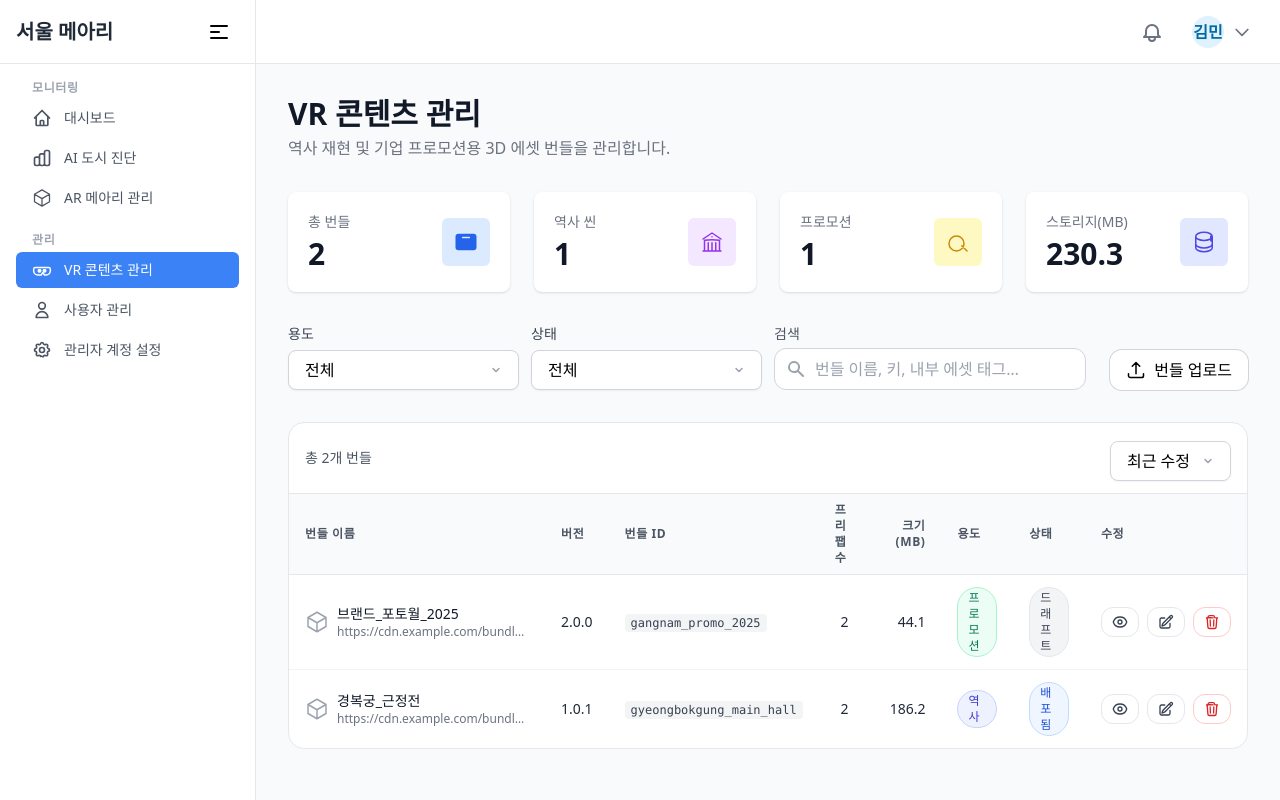
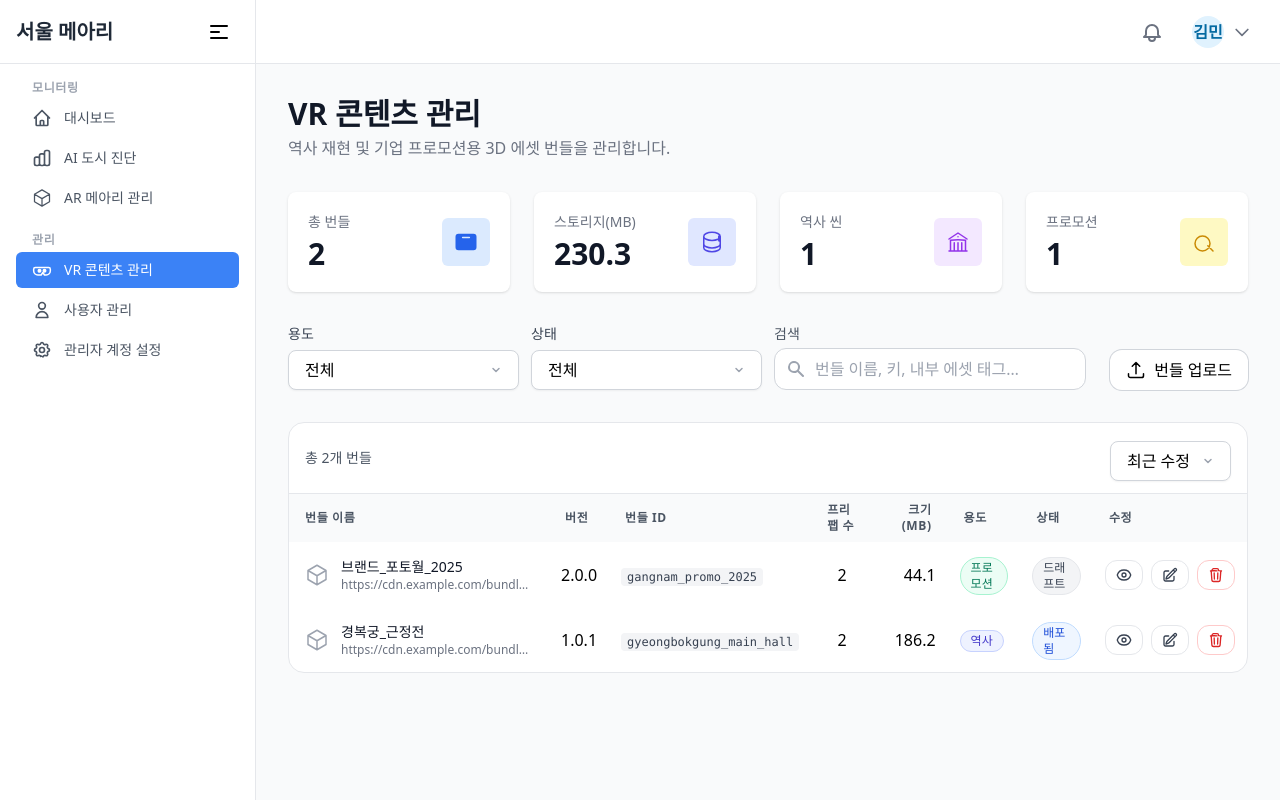
Before and after one commit to Seoul-Meari/Seoul_Meari_manage_Client, a React (Vite) app: page /vr-contents in a window 1280 px wide. Built offline with nearby package versions, Linux system fonts and the light colour scheme.

Commit message:
feat: content page responsive

```diff
--- a/src/components/layout/MainLayout.tsx
+++ b/src/components/layout/MainLayout.tsx
@@ -4,12 +4,12 @@ import Header from './Header';
 
 const MainLayout = () => {
   return (
-    <div className="flex h-screen bg-gray-50 overflow-hidden">
+    <div className="flex h-screen bg-gray-50">
       <Sidebar />
 
       <div className="flex-1 flex flex-col">
         <Header />
-        <main className="flex-1 p-6 lg:p-8 overflow-y-auto">
+        <main className="flex-1 p-6 lg:p-8 overflow-y-auto bg-gray-50">
           <Outlet />
         </main>
       </div>
--- a/src/features/vr-contents/components/AssetTable.tsx
+++ b/src/features/vr-contents/components/AssetTable.tsx
@@ -1,37 +1,122 @@
-import React from 'react';
-import { IconButton } from '@/components/common/IconButton';
-import { Select } from '@/components/common/Select';
-import { AssetBundle, AssetStatus, AssetUsage } from '@/features/vr-contents/types';
-import { CubeIcon, EyeIcon, PencilIcon, TrashIcon } from '@/components/common/Icon';
+import React from "react";
+import { IconButton } from "@/components/common/IconButton";
+import { Select } from "@/components/common/Select";
+import {
+  AssetBundle,
+  AssetStatus,
+  AssetUsage,
+} from "@/features/vr-contents/types";
+import {
+  CubeIcon,
+  EyeIcon,
+  PencilIcon,
+  TrashIcon,
+} from "@/components/common/Icon";
 
-// --- Table-specific UI Components ---
-const Th: React.FC<React.PropsWithChildren<{ className?: string }>> = ({ children, className }) => (<th className={`px-4 py-2 text-left text-xs font-semibold uppercase tracking-wider text-gray-600 ${className ?? ""}`}>{children}</th>);
-const Td: React.FC<React.PropsWithChildren<{ className?: string }>> = ({ children, className }) => (<td className={`px-4 py-3 text-sm text-gray-800 ${className ?? ""}`}>{children}</td>);
+// --- Table-specific UI Components (Originals - no changes needed) ---
+const Th: React.FC<React.PropsWithChildren<{ className?: string }>> = ({
+  children,
+  className,
+}) => (
+  <th
+    className={`px-4 py-2 text-left text-xs font-semibold uppercase tracking-wider text-gray-600 ${
+      className ?? ""
+    }`}
+  >
+    {children}
+  </th>
+);
+const Td: React.FC<React.PropsWithChildren<{ className?: string }>> = ({
+  children,
+  className,
+}) => (
+  <td className={`px-4 py-3 text-sm text-gray-800 ${className ?? ""}`}>
+    {children}
+  </td>
+);
 
-const UsageBadge: React.FC<{ usage: AssetUsage }> = ({ usage }) => { const map = { historical: { label: "역사", cls: "bg-indigo-50 text-indigo-700 border-indigo-200" }, promo: { label: "프로모션", cls: "bg-emerald-50 text-emerald-700 border-emerald-200" }, both: { label: "둘 다", cls: "bg-amber-50 text-amber-700 border-amber-200" } }; return <span className={`inline-flex items-center rounded-full border px-2.5 py-0.5 text-xs ${map[usage].cls}`}>{map[usage].label}</span>; };
-const StatusBadge: React.FC<{ status: AssetStatus }> = ({ status }) => { const map = { draft: { label: "드래프트", cls: "bg-gray-100 text-gray-700 border-gray-200" }, published: { label: "배포됨", cls: "bg-blue-50 text-blue-700 border-blue-200" }, archived: { label: "보관됨", cls: "bg-zinc-100 text-zinc-600 border-zinc-200" } }; return <span className={`inline-flex items-center rounded-full border px-2.5 py-0.5 text-xs ${map[status].cls}`}>{map[status].label}</span>; };
+const UsageBadge: React.FC<{ usage: AssetUsage }> = ({ usage }) => {
+  const map = {
+    historical: {
+      label: "역사",
+      cls: "bg-indigo-50 text-indigo-700 border-indigo-200",
+    },
+    promo: {
+      label: "프로모션",
+      cls: "bg-emerald-50 text-emerald-700 border-emerald-200",
+    },
+    both: {
+      label: "둘 다",
+      cls: "bg-amber-50 text-amber-700 border-amber-200",
+    },
+  };
+  return (
+    <span
+      className={`inline-flex items-center rounded-full border px-2.5 py-0.5 text-xs ${map[usage].cls}`}
+    >
+      {map[usage].label}
+    </span>
+  );
+};
+const StatusBadge: React.FC<{ status: AssetStatus }> = ({ status }) => {
+  const map = {
+    draft: {
+      label: "드래프트",
+      cls: "bg-gray-100 text-gray-700 border-gray-200",
+    },
+    published: {
+      label: "배포됨",
+      cls: "bg-blue-50 text-blue-700 border-blue-200",
+    },
+    archived: {
+      label: "보관됨",
+      cls: "bg-zinc-100 text-zinc-600 border-zinc-200",
+    },
+  };
+  return (
+    <span
+      className={`inline-flex items-center rounded-full border px-2.5 py-0.5 text-xs ${map[status].cls}`}
+    >
+      {map[status].label}
+    </span>
+  );
+};
 
-// --- Main Component ---
+// --- Main Component (Refactored for Responsiveness) ---
 interface BundleTableProps {
   bundles: AssetBundle[];
-  sortBy: 'recent' | 'size' | 'name';
-  onSortChange: (value: 'recent' | 'size' | 'name') => void;
+  sortBy: "recent" | "size" | "name";
+  onSortChange: (value: "recent" | "size" | "name") => void;
   onPreview: (bundle: AssetBundle) => void;
   onEdit: (bundle: AssetBundle) => void;
   onDelete: (bundle: AssetBundle) => void;
 }
 
-const BundleTable: React.FC<BundleTableProps> = ({ bundles, sortBy, onSortChange, onPreview, onEdit, onDelete }) => {
+const BundleTable: React.FC<BundleTableProps> = ({
+  bundles,
+  sortBy,
+  onSortChange,
+  onPreview,
+  onEdit,
+  onDelete,
+}) => {
   return (
-    <div className="overflow-hidden rounded-2xl border border-gray-200 bg-white">
+    <div className="overflow-x-auto rounded-2xl border border-gray-200 bg-white">
       <div className="flex items-center justify-between border-b border-gray-200 px-4 py-3">
         <div className="text-sm text-gray-600">총 {bundles.length}개 번들</div>
-        <Select value={sortBy} onChange={(v) => onSortChange(v as any)} options={[{ value: "recent", label: "최근 수정" }, { value: "size", label: "용량" }, { value: "name", label: "이름" }]} />
+        <Select
+          value={sortBy}
+          onChange={(v) => onSortChange(v as any)}
+          options={[
+            { value: "recent", label: "최근 수정" },
+            { value: "size", label: "용량" },
+            { value: "name", label: "이름" },
+          ]}
+        />
       </div>
 
-      <div className="overflow-x-auto">
-        <table className="min-w-full divide-y divide-gray-200">
-          <thead className="bg-gray-50">
+      <table className="min-w-full divide-y divide-gray-200 md:divide-y-0">
+        <thead className="hidden bg-gray-50 md:table-header-group">
           <tr>
             <Th>번들 이름</Th>
             <Th>버전</Th>
@@ -43,39 +128,106 @@ const BundleTable: React.FC<BundleTableProps> = ({ bundles, sortBy, onSortChange
             <Th>수정</Th>
           </tr>
         </thead>
-          <tbody className="divide-y divide-gray-100">
+        <tbody className="block md:table-row-group">
           {bundles.map((bundle) => (
-              <tr key={bundle.bundleId} className="hover:bg-gray-50">
-                <Td>
-                  <div className="flex items-center gap-2">
+            <tr
+              key={bundle.bundleId}
+              className="block border-b hover:bg-gray-50 md:table-row md:border-b-0"
+            >
+              {/* Main "Card" Title */}
+              <Td className="pt-4 md:pt-3">
+                <div className="flex items-center gap-3">
                   <CubeIcon />
                   <div>
-                      <div className="font-medium text-gray-900">{bundle.name}</div>
-                      <div className="max-w-48 truncate text-xs text-gray-500" title={bundle.bundleUrl}>
+                    <div className="font-bold text-gray-900 md:font-medium">
+                      {bundle.name}
+                    </div>
+                    <div
+                      className="max-w-48 truncate text-xs text-gray-500"
+                      title={bundle.bundleUrl}
+                    >
                       {bundle.bundleUrl}
                     </div>
                   </div>
                 </div>
               </Td>
-                <Td>{bundle.version}</Td>
-                <Td><code className="rounded bg-gray-100 px-1.5 py-0.5 text-xs text-gray-700">{bundle.bundleId}</code></Td>
-                <Td className="text-center">{bundle.prefabs.length}</Td>
-                <Td className="text-right tabular-nums">{bundle.totalSizeMB.toFixed(1)}</Td>
-                <Td><UsageBadge usage={bundle.usage} /></Td>
-                <Td><StatusBadge status={bundle.status} /></Td>
-                <Td>
-                  <div className="flex items-center gap-2">
-                    <IconButton title="미리보기" onClick={() => onPreview(bundle)}><EyeIcon /></IconButton>
-                    <IconButton title="메타편집" onClick={() => onEdit(bundle)}><PencilIcon /></IconButton>
-                    <IconButton title="삭제" danger onClick={() => onDelete(bundle)}><TrashIcon /></IconButton>
+
+              {/* Data cells with responsive labels */}
+              <td
+                data-label="버전"
+                className="block px-4 py-2 before:float-left before:font-bold before:content-[attr(data-label)] md:table-cell md:px-3 md:py-3 md:before:content-['']"
+              >
+                <div className="text-right md:text-left">{bundle.version}</div>
+              </td>
+              <td
+                data-label="번들 ID"
+                className="block px-4 py-2 before:float-left before:font-bold before:content-[attr(data-label)] md:table-cell md:px-3 md:py-3 md:before:content-['']"
+              >
+                <div className="text-right md:text-left">
+                  <code className="rounded bg-gray-100 px-1.5 py-0.5 text-xs text-gray-700">
+                    {bundle.bundleId}
+                  </code>
                 </div>
-                </Td>
+              </td>
+              <td
+                data-label="프리팹 수"
+                className="block px-4 py-2 before:float-left before:font-bold before:content-[attr(data-label)] md:table-cell md:px-3 md:py-3 md:before:content-['']"
+              >
+                <div className="text-right md:text-center">
+                  {bundle.prefabs.length}
+                </div>
+              </td>
+              <td
+                data-label="크기(MB)"
+                className="block px-4 py-2 before:float-left before:font-bold before:content-[attr(data-label)] md:table-cell md:px-3 md:py-3 md:before:content-['']"
+              >
+                <div className="text-right tabular-nums md:text-right">
+                  {bundle.totalSizeMB.toFixed(1)}
+                </div>
+              </td>
+              <td
+                data-label="용도"
+                className="block px-4 py-2 before:float-left before:font-bold before:content-[attr(data-label)] md:table-cell md:px-3 md:py-3 md:before:content-['']"
+              >
+                <div className="text-right md:text-left">
+                  <UsageBadge usage={bundle.usage} />
+                </div>
+              </td>
+              <td
+                data-label="상태"
+                className="block px-4 py-2 before:float-left before:font-bold before:content-[attr(data-label)] md:table-cell md:px-3 md:py-3 md:before:content-['']"
+              >
+                <div className="text-right md:text-left">
+                  <StatusBadge status={bundle.status} />
+                </div>
+              </td>
+
+              {/* Actions */}
+              <td className="block px-4 pb-4 pt-2 md:table-cell md:p-3">
+                <div className="flex items-center justify-end gap-2 md:justify-start">
+                  <IconButton
+                    title="미리보기"
+                    onClick={() => onPreview(bundle)}
+                  >
+                    <EyeIcon />
+                  </IconButton>
+                  <IconButton title="메타편집" onClick={() => onEdit(bundle)}>
+                    <PencilIcon />
+                  </IconButton>
+                  <IconButton
+                    title="삭제"
+                    danger
+                    onClick={() => onDelete(bundle)}
+                  >
+                    <TrashIcon />
+                  </IconButton>
+                </div>
+              </td>
             </tr>
           ))}
         </tbody>
       </table>
     </div>
-    </div>
   );
 };
 
--- a/src/features/vr-contents/hooks/useAssetsStats.ts
+++ b/src/features/vr-contents/hooks/useAssetsStats.ts
@@ -9,9 +9,9 @@ export const useBundleStats = (bundles: AssetBundle[]) => {
     if (!bundles || bundles.length === 0) {
       return [
         { title: "총 번들", value: "0" },
+        { title: "스토리지(MB)", value: "0.0" },
         { title: "역사 씬", value: "0" },
         { title: "프로모션", value: "0" },
-        { title: "스토리지(MB)", value: "0.0" },
       ];
     }
 
@@ -24,9 +24,9 @@ export const useBundleStats = (bundles: AssetBundle[]) => {
 
     return [
       { title: "총 번들", value: String(total) },
+      { title: "스토리지(MB)", value: storage.toLocaleString('en-US', { minimumFractionDigits: 1, maximumFractionDigits: 1 }) },
       { title: "역사 씬", value: String(historical) },
       { title: "프로모션", value: String(promo) },
-      { title: "스토리지(MB)", value: storage.toLocaleString('en-US', { minimumFractionDigits: 1, maximumFractionDigits: 1 }) },
     ];
   }, [bundles]);
 };
--- a/src/pages/VRContentsPage.tsx
+++ b/src/pages/VRContentsPage.tsx
@@ -24,10 +24,10 @@ const VRContentsPage: React.FC = () => {
 
   const statsWithIcons = bundleStats.map(stat => {
       const iconMap = {
-          "총 번들": { icon: <PackageIcon />, iconBgColor: "bg-blue-100 text-blue-600" }, // "총 에셋" -> "총 번들"
+          "총 번들": { icon: <PackageIcon />, iconBgColor: "bg-blue-100 text-blue-600" },
+          "스토리지(MB)": { icon: <StorageIcon />, iconBgColor: "bg-indigo-100 text-indigo-600" },
           "역사 씬": { icon: <HistoricIcon />, iconBgColor: "bg-purple-100 text-purple-600" },
           "프로모션": { icon: <MegaphoneIcon />, iconBgColor: "bg-yellow-100 text-yellow-600" },
-          "스토리지(MB)": { icon: <StorageIcon />, iconBgColor: "bg-indigo-100 text-indigo-600" },
       };
       return { ...stat, ...iconMap[stat.title as keyof typeof iconMap] };
   });
@@ -58,14 +58,14 @@ const VRContentsPage: React.FC = () => {
       </div>
 
       {/* Filters & Actions */}
-      <div className="grid grid-cols-1 gap-3 sm:grid-cols-12 items-end">
-        <div className="sm:col-span-3"><Select label="용도" value={usage} onChange={(v) => setUsage(v as any)} options={[{ value: "all", label: "전체" }, { value: "historical", label: "역사" }, { value: "promo", label: "프로모션" }, { value: "both", label: "둘 다" }]} /></div>
-        <div className="sm:col-span-3"><Select label="상태" value={status} onChange={(v) => setStatus(v as any)} options={[{ value: "all", label: "전체" }, { value: "draft", label: "드래프트" }, { value: "published", label: "배포됨" }, { value: "archived", label: "보관됨" }]} /></div>
-        <div className="sm:col-span-4">
+      <div className="grid grid-cols-1 gap-3 md:grid-cols-12 items-end">
+        <div className="md:col-span-3"><Select label="용도" value={usage} onChange={(v) => setUsage(v as any)} options={[{ value: "all", label: "전체" }, { value: "historical", label: "역사" }, { value: "promo", label: "프로모션" }, { value: "both", label: "둘 다" }]} /></div>
+        <div className="md:col-span-3"><Select label="상태" value={status} onChange={(v) => setStatus(v as any)} options={[{ value: "all", label: "전체" }, { value: "draft", label: "드래프트" }, { value: "published", label: "배포됨" }, { value: "archived", label: "보관됨" }]} /></div>
+        <div className="md:col-span-4">
           <label className="block text-sm text-gray-600 mb-1">검색</label>
           <div className="relative"><input value={q} onChange={(e) => setQ(e.target.value)} placeholder="번들 이름, 키, 내부 에셋 태그…" className="w-full rounded-xl border border-gray-300 bg-white px-4 py-2 pl-10 outline-none focus:ring-2 focus:ring-gray-900" /><div className="pointer-events-none absolute inset-y-0 left-3 flex items-center"><SearchIcon /></div></div>
         </div>
-        <div className="sm:col-span-2"><div className="flex sm:justify-end"><button onClick={handleUploadBundle} className="inline-flex h-10 items-center gap-2 rounded-xl bg-white px-4 py-2 ring-1 ring-gray-300 hover:bg-gray-50"><UploadIcon /><span className="whitespace-nowrap">번들 업로드</span></button></div></div>
+        <div className="md:col-span-2"><div className="flex md:justify-end"><button onClick={handleUploadBundle} className="inline-flex h-10 items-center gap-2 rounded-xl bg-white px-4 py-2 ring-1 ring-gray-300 hover:bg-gray-50"><UploadIcon /><span className="whitespace-nowrap">번들 업로드</span></button></div></div>
       </div>
 
       {/* Table */}
```
Also changed, not shown: src/features/vr-contents/components/UploadBundleModal.tsx (+1 -11 lines), src/features/vr-contents/types.ts (+10 -0 lines), src/features/urban-issue/tpyes.ts (deleted), src/features/urban-issue/types.ts (added). Lines whose indentation alone changed are shown as unchanged.
